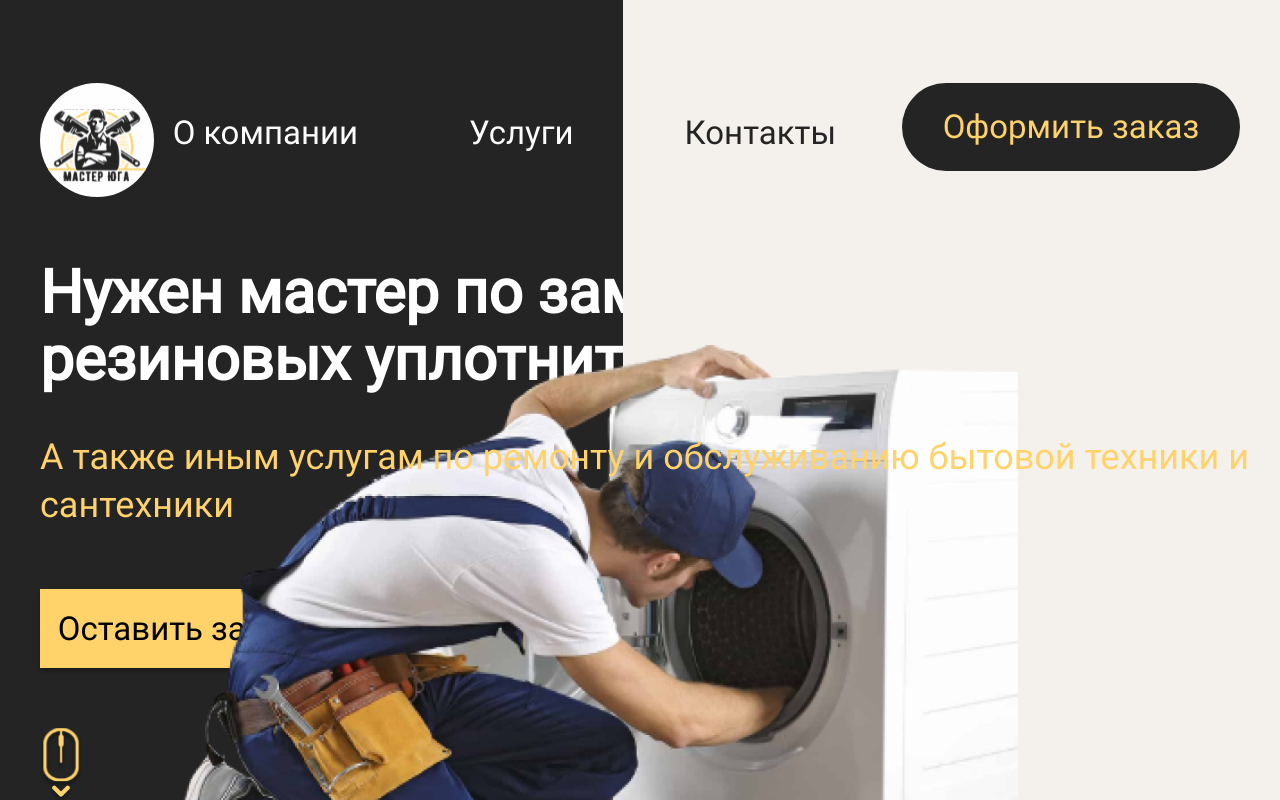
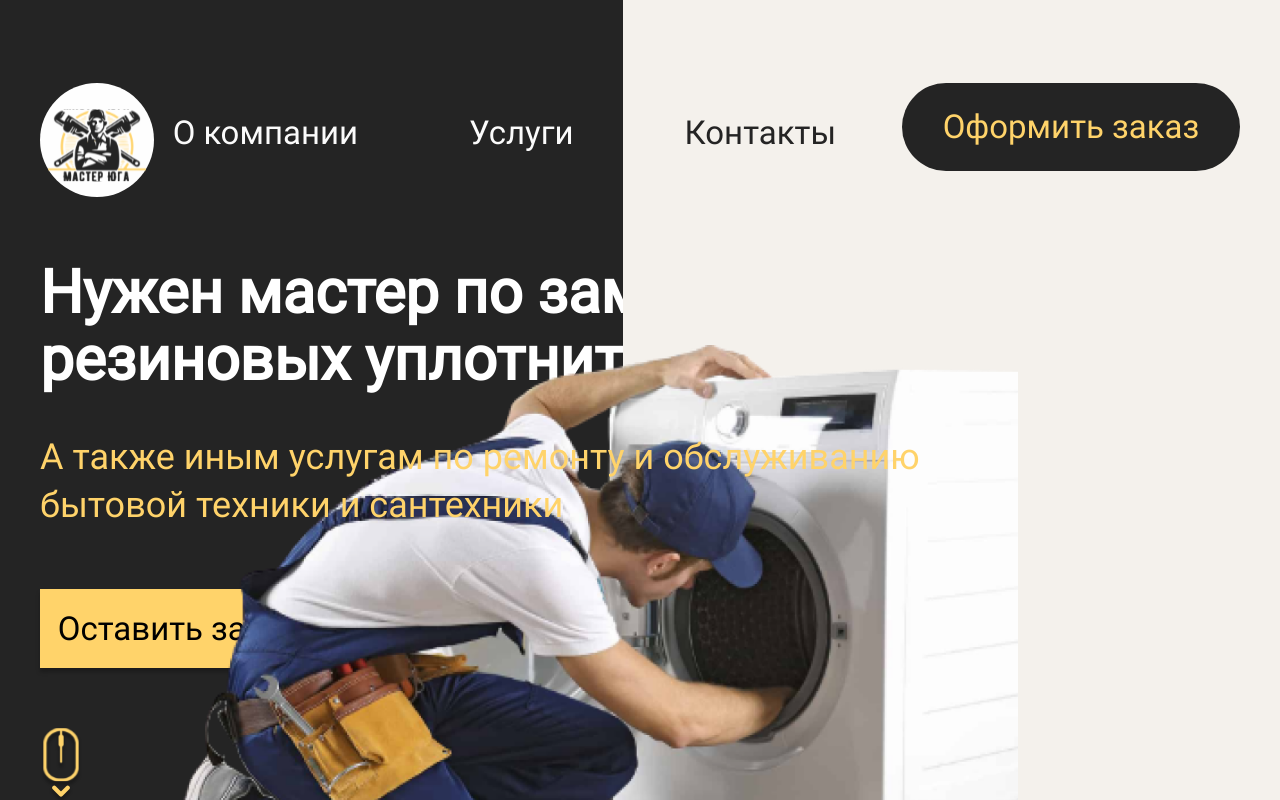
Before and after one commit to Sun9839/master-os-south, a React (Create React App) app: page / in a window 1280 px wide. Shown: the top 800 px of the page. Built offline with nearby package versions, Linux system fonts and the light colour scheme.

Commit message:
исправил ширину текста в начале

```diff
--- a/src/blocks/preview/__under-question/preview__under-question.css
+++ b/src/blocks/preview/__under-question/preview__under-question.css
@@ -5,6 +5,7 @@
     margin: 40px 0 0 40px;
     z-index: 3;
     font-weight: 500;
+    width: 984px;
 
 }
 @media screen and (max-width: 767px){
```
Also changed, not shown: src/images/ruble.png (added), 1 other file (tests, documents, lock files or other folders).
